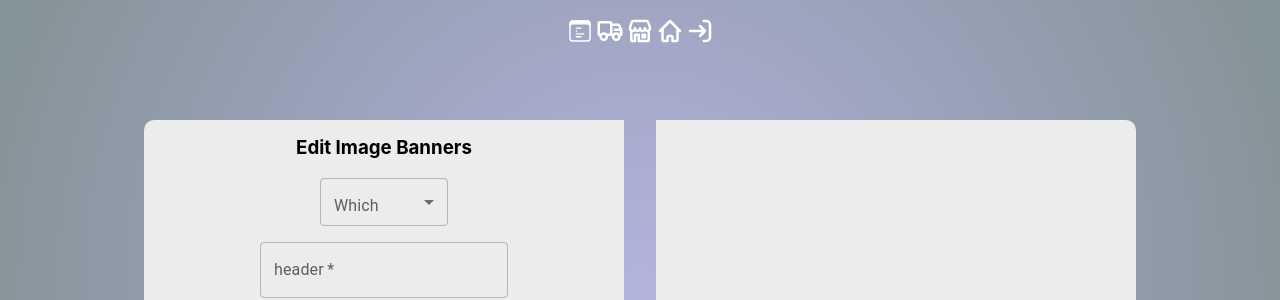
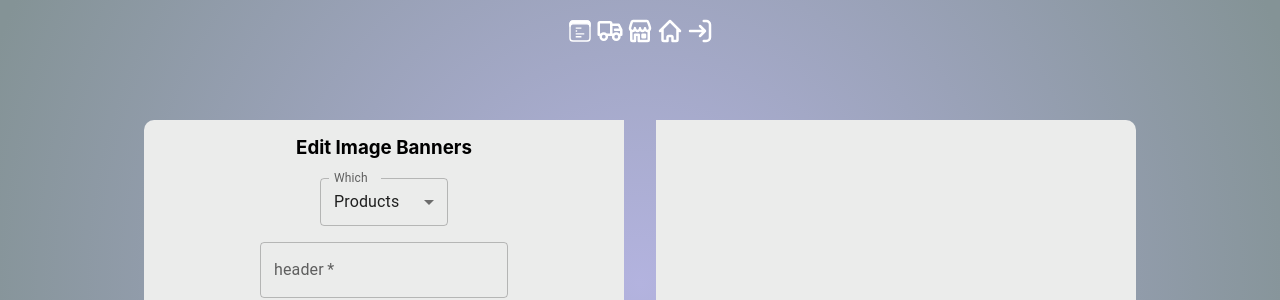
Before and after one commit to roleigh1/shop-admin, a React (Create React App) app in the folder frontend/: page /#/contentManager in a window 1280 px wide. Shown: the top 300 px of the page. Built offline with nearby package versions, Linux system fonts and the light colour scheme; no server answers.

Commit message:
Frontend - Banneredit
Getting the data for the banner edit with a axios get request from the backend / in contextApi & editbanner.js
---
Set the inputfields to the banner data to edit / in editbanner.js
---

```diff
--- a/frontend/src/ContentManager/Components/EditBanner.js
+++ b/frontend/src/ContentManager/Components/EditBanner.js
@@ -1,4 +1,4 @@
-import React, { useContext, useState } from "react";
+import React, { useContext, useEffect, useState } from "react";
 import Select from "@mui/material/Select";
 import MenuItem from "@mui/material/MenuItem";
 import InputLabel from "@mui/material/InputLabel";
@@ -8,24 +8,30 @@ import TextField from "@mui/material/TextField";
 import CloudUploadIcon from "@mui/icons-material/CloudUpload";
 import Button from "@mui/material/Button";
 export default function Editbanner() {
-  const { bannerData, setBannerData } = useMyContext(MyProvider);
-  const [which, setWhich] = useState();
+  const {fetchEditBanners, which, setWhich ,bannerData,setBannerData } =
+    useMyContext(MyProvider);
+
   const [header, setHeader] = useState();
   const [text, setText] = useState();
-  const handleInputChange = (property, value) => {
-    setBannerData((prevData) => ({
-      ...prevData,
-      [property]: value,
-    }));
-  };
-  console.log("test");
+  useEffect(() => {
+    fetchEditBanners()
+    console.log(bannerData);
+  },[which])
+
   const handleChange = (event) => {
     const newTable = event.target.value;
     setWhich(newTable);
+    if(newTable === "Home"){
+      console.log("kaka");
+    } else {
+      console.log("products");
+    }
+
   };
   const handleFileChange = (event) => {
     let file = event.target.files[0];
   };
+
   return (
     <div>
       <h3 style={{ textAlign: "center", paddingTop: "1rem" }}>
@@ -51,8 +57,8 @@ export default function Editbanner() {
               onChange={handleChange}
               required
             >
-              <MenuItem value={"home"}>Home</MenuItem>
-              <MenuItem value={"products"}>Products</MenuItem>
+              <MenuItem value={"Home"}>Home</MenuItem>
+              <MenuItem value={"Products"}>Products</MenuItem>
             </Select>
           </FormControl>
           <TextField
--- a/frontend/src/ContextApi.js
+++ b/frontend/src/ContextApi.js
@@ -17,6 +17,7 @@ export const MyProvider = ({ children }) => {
   const [inventoryTable, setInventoryTable] = useState([]);
   const [rowSelectionModelOrders, setRowSelectionModelOrders] = useState();
   const [visitors, setVisitors] = useState();
+  const [bannerData, setBannerData] = useState({});
   const [pageState, setPageState] = useState({
     isLoading: false,
     data: [],
@@ -26,8 +27,8 @@ export const MyProvider = ({ children }) => {
   });
   const [tableOrders, setTableOrders] = useState("new");
   const [flagOrders, setFlagOrders] = useState(false);
-  const [bannerData,SetBannerData] = useState({});
 
+  const [which, setWhich] = useState("Products");
 
   const fetchInventory = () => {
     if (table === "Products") {
@@ -56,6 +57,7 @@ export const MyProvider = ({ children }) => {
       console.error(`Error fetching ${month}`, error);
     }
   };
+
   const months = [
     "jan",
     "feb",
@@ -203,6 +205,19 @@ export const MyProvider = ({ children }) => {
         console.error("Error fetching counter", error);
       });
   };
+  const fetchEditBanners = () => {
+        axios
+          .get("http://localhost:3131/api/contentdata/banners")
+          .then((response) => {
+            setBannerData(response.data.contentData);
+          })
+          .catch((error) => {
+            console.error("Error fetching counter", error);
+          });
+
+
+  };
+
   useEffect(() => {
     fetchData();
 
@@ -221,8 +236,8 @@ export const MyProvider = ({ children }) => {
           console.error("Fetch error:", error);
         });
     };
-   // visitorCounter();
-  //  setInterval(visitorCounter, 30000);
+    // visitorCounter();
+    //  setInterval(visitorCounter, 30000);
     fetchLastOrder();
   }, []);
 
@@ -258,7 +273,10 @@ export const MyProvider = ({ children }) => {
         setFlagOrders,
         visitors,
         bannerData,
-        SetBannerData
+        setBannerData,
+        which,
+        setWhich,
+        fetchEditBanners,
       }}
     >
       {children}
```
Also changed, not shown: 1 other file (tests, documents, lock files or other folders).
